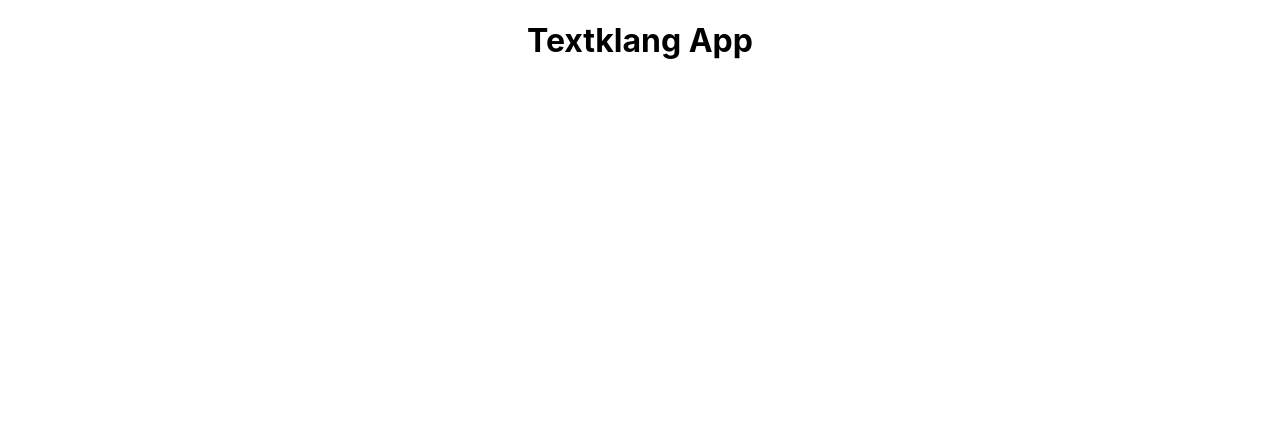
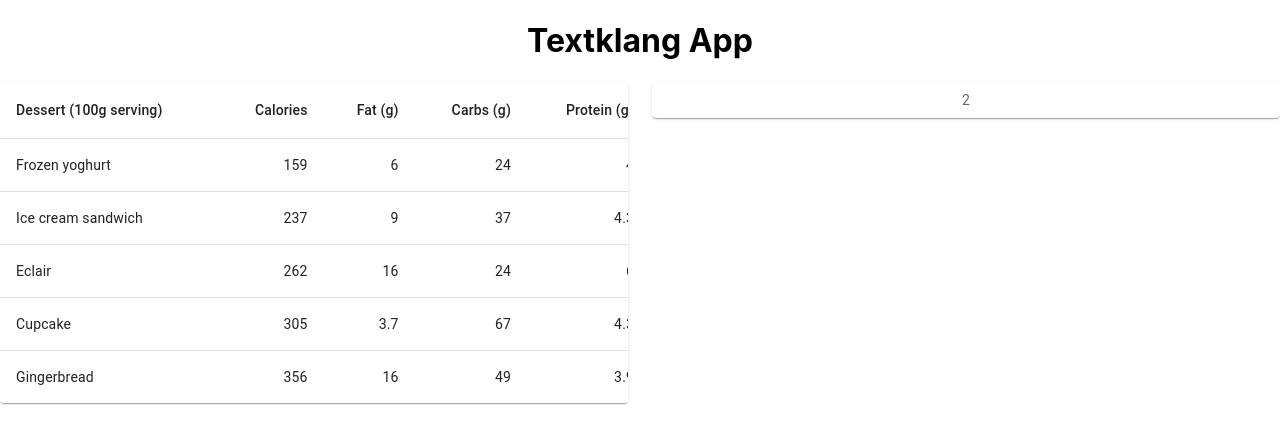
Before and after one commit to fl0r1n9/textklang_app, a React (Create React App) app: page / in a window 1280 px wide. Shown: the top 444 px of the page. Built offline with nearby package versions, Linux system fonts and the light colour scheme.

Commit message:
add mockup raw, new components

```diff
--- a/package.json
+++ b/package.json
@@ -3,12 +3,16 @@
   "version": "0.1.0",
   "private": true,
   "dependencies": {
+    "@emotion/react": "^11.7.1",
+    "@emotion/styled": "^11.6.0",
+    "@mui/material": "^5.4.0",
+    "@mui/x-data-grid": "^5.5.0",
     "@testing-library/jest-dom": "^5.16.1",
     "@testing-library/react": "^12.1.2",
     "@testing-library/user-event": "^13.5.0",
     "react": "^17.0.2",
     "react-dom": "^17.0.2",
-    "react-scripts": "5.0.0",
+    "react-scripts": "^3.0.1",
     "web-vitals": "^2.1.4"
   },
   "scripts": {
--- a/src/App.js
+++ b/src/App.js
@@ -1,5 +1,8 @@
 //import logo from './logo.svg';
+import React from "react";
+import Layout from "./components/layout";
 import './App.css';
+
 
 function App() {
 
@@ -8,7 +11,10 @@
   return (
     <div className="App">
       <h1>Textklang App</h1>
+        <Layout/>
+
     </div>
+
   );
 }
 
--- /dev/null
+++ b/src/components/layout.jsx
@@ -0,0 +1,29 @@
+import * as React from 'react';
+import { styled } from '@mui/material/styles';
+import Grid from '@mui/material/Grid';
+import Paper from '@mui/material/Paper';
+import Box from '@mui/material/Box';
+import SearchTable from "./search_table";
+
+
+const Item = styled(Paper)(({ theme }) => ({
+    ...theme.typography.body2,
+    padding: theme.spacing(1),
+    textAlign: 'center',
+    color: theme.palette.text.secondary,
+}));
+
+export default function Layout() {
+    return (
+        <Box sx={{ width: '100%' }}>
+            <Grid container rowSpacing={1} columnSpacing={{ xs: 1, sm: 2, md: 3 }}>
+                <Grid item xs={6}>
+                    <SearchTable/>
+                </Grid>
+                <Grid item xs={6}>
+                    <Item>2</Item>
+                </Grid>
+            </Grid>
+        </Box>
+    );
+}
--- /dev/null
+++ b/src/components/search_table.jsx
@@ -0,0 +1,54 @@
+import * as React from 'react';
+import Table from '@mui/material/Table';
+import TableBody from '@mui/material/TableBody';
+import TableCell from '@mui/material/TableCell';
+import TableContainer from '@mui/material/TableContainer';
+import TableHead from '@mui/material/TableHead';
+import TableRow from '@mui/material/TableRow';
+import Paper from '@mui/material/Paper';
+
+function createData(name, calories, fat, carbs, protein) {
+    return { name, calories, fat, carbs, protein };
+}
+
+const rows = [
+    createData('Frozen yoghurt', 159, 6.0, 24, 4.0),
+    createData('Ice cream sandwich', 237, 9.0, 37, 4.3),
+    createData('Eclair', 262, 16.0, 24, 6.0),
+    createData('Cupcake', 305, 3.7, 67, 4.3),
+    createData('Gingerbread', 356, 16.0, 49, 3.9),
+];
+
+export default function SearchTable() {
+    return (
+        <TableContainer component={Paper}>
+            <Table sx={{ minWidth: 650 }} aria-label="simple table">
+                <TableHead>
+                    <TableRow>
+                        <TableCell>Dessert (100g serving)</TableCell>
+                        <TableCell align="right">Calories</TableCell>
+                        <TableCell align="right">Fat&nbsp;(g)</TableCell>
+                        <TableCell align="right">Carbs&nbsp;(g)</TableCell>
+                        <TableCell align="right">Protein&nbsp;(g)</TableCell>
+                    </TableRow>
+                </TableHead>
+                <TableBody>
+                    {rows.map((row) => (
+                        <TableRow
+                            key={row.name}
+                            sx={{ '&:last-child td, &:last-child th': { border: 0 } }}
+                        >
+                            <TableCell component="th" scope="row">
+                                {row.name}
+                            </TableCell>
+                            <TableCell align="right">{row.calories}</TableCell>
+                            <TableCell align="right">{row.fat}</TableCell>
+                            <TableCell align="right">{row.carbs}</TableCell>
+                            <TableCell align="right">{row.protein}</TableCell>
+                        </TableRow>
+                    ))}
+                </TableBody>
+            </Table>
+        </TableContainer>
+    );
+}
```
Also changed, not shown: 2 other files (tests, documents, lock files or other folders).
